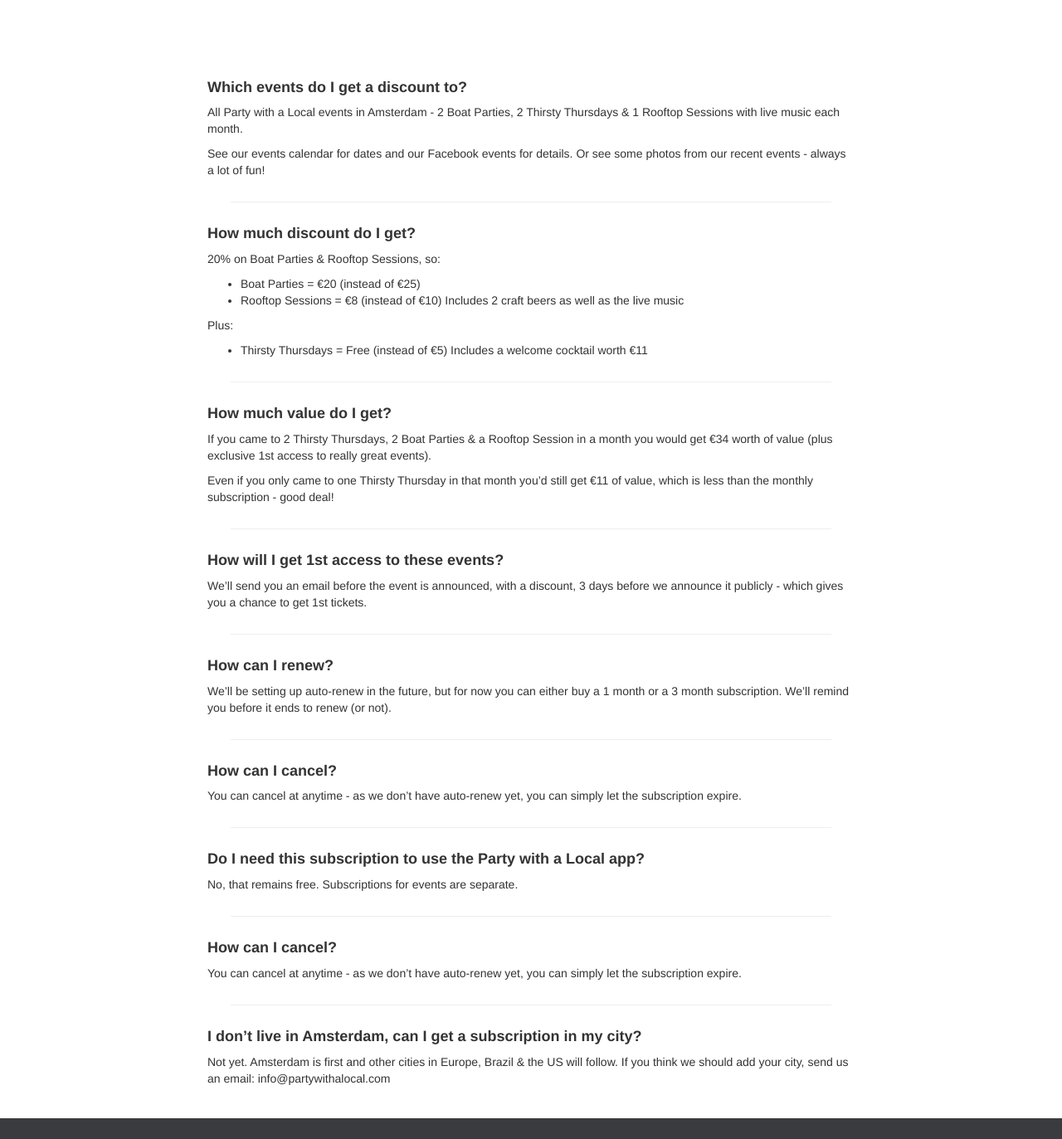
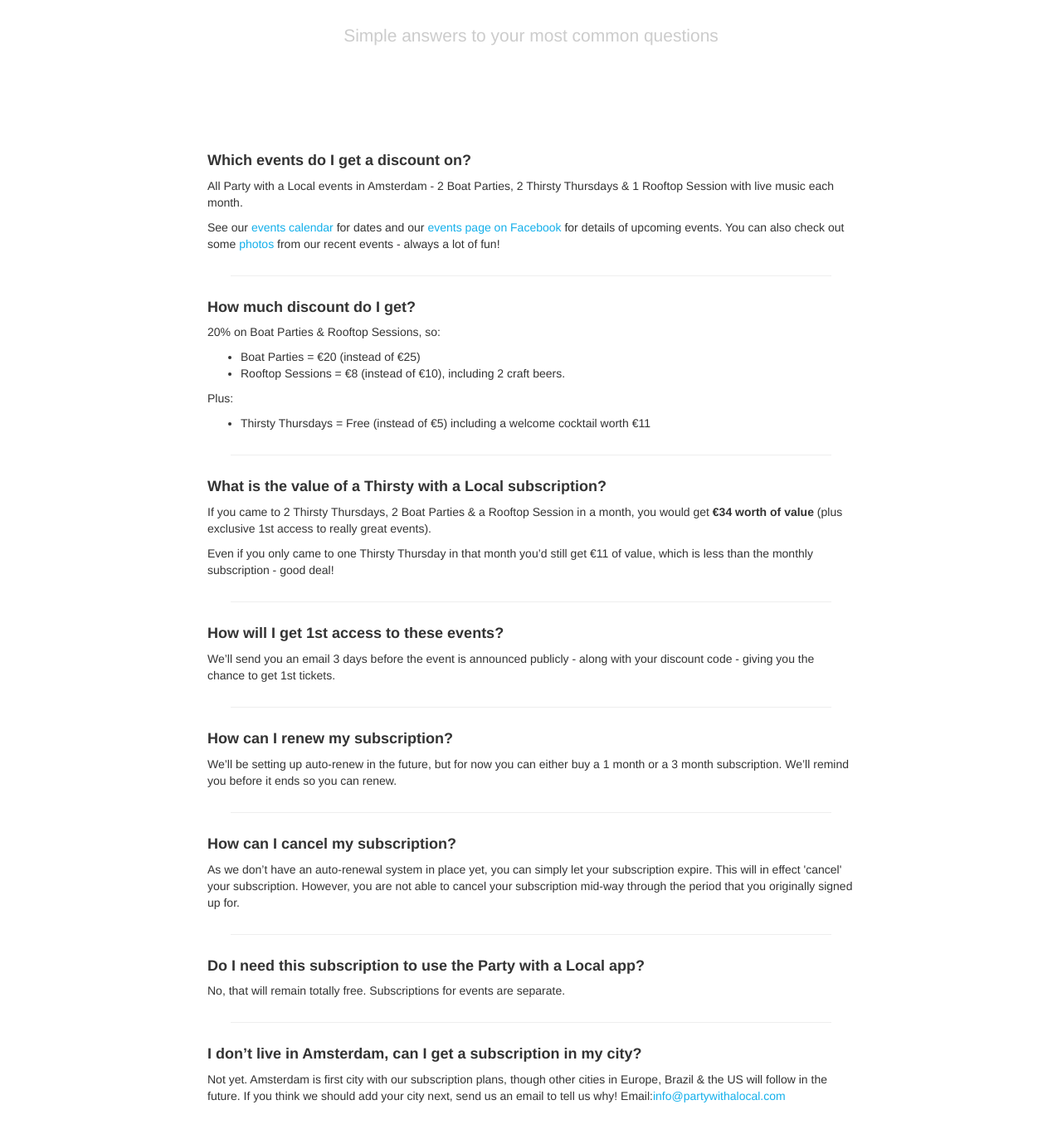
Before and after one commit to jaapbakker88/pwal_plans, a plain HTML site: page faq.html in a window 1280 px wide. Shown: the part 337-1710 px from the top of the page at 83% size. Drawn offline with nearby package versions, Linux system fonts and the light colour scheme.

Commit message:
copy checked by Izzy's face

```diff
--- a/faq.html
+++ b/faq.html
@@ -54,7 +54,7 @@
 	  	<div class="container">
 
 
-	  		<h1 class="text-center lead">Frequent questions</h1>
+	  		<h1 class="text-center lead">Frequently Asked Questions</h1>
 	  		<h2 class="text-center lead">Simple answers to your most common questions</h2>
 
 	  	</div><!-- /.container -->
@@ -68,10 +68,10 @@
 	  			<p>Answer</p>
 	  			 -->
 
-	  			<h4><strong>Which events do I get a discount to?</strong></h4>
-	  			<p>All Party with a Local events in Amsterdam - 2 Boat Parties, 2 Thirsty Thursdays & 1 Rooftop Sessions with live music each month.</p>
+	  			<h4><strong>Which events do I get a discount on?</strong></h4>
+	  			<p>All Party with a Local events in Amsterdam - 2 Boat Parties, 2 Thirsty Thursdays & 1 Rooftop Session with live music each month.</p>
 
-	  			<p>See our events calendar for dates and our Facebook events for details. Or see some photos from our recent events - always a lot of fun!</p>
+	  			<p>See our <a href="http://events.partywithalocal.com" target="_blank">events calendar</a> for dates and our <a href="https://www.facebook.com/PartywithaLocal/events" target="_blank">events page on Facebook</a> for details of upcoming events. You can also check out some <a href="https://www.facebook.com/PartywithaLocal/photos_stream?tab=photos_albums" target="_blank">photos</a> from our recent events - always a lot of fun!</p>
 
 	  			<hr>
 
@@ -79,56 +79,51 @@
 	  			<p>20% on Boat Parties & Rooftop Sessions, so:</p>
 				<ul>
 					<li>Boat Parties = €20 (instead of €25)</li>
-					<li>Rooftop Sessions = €8 (instead of €10) Includes 2 craft beers as well as the live music</li>
+					<li>Rooftop Sessions = €8 (instead of €10), including 2 craft beers.</li>
 				</ul>
 				<p>Plus:</p>
 				<ul>
-					<li>Thirsty Thursdays = Free (instead of €5) Includes a welcome cocktail worth €11</li>
+					<li>Thirsty Thursdays = Free (instead of €5) including a welcome cocktail worth €11</li>
 				</ul>
 
 	  			<hr>
 
-	  			<h4><strong>How much value do I get?</strong></h4>
-	  			<p>If you came to 2 Thirsty Thursdays, 2 Boat Parties & a Rooftop Session in a month you would get €34 worth of value (plus exclusive 1st access to really great events).</p>
+	  			<h4><strong>What is the value of a Thirsty with a Local subscription?</strong></h4>
+	  			<p>If you came to 2 Thirsty Thursdays, 2 Boat Parties & a Rooftop Session in a month, you would get <strong>€34 worth of value</strong> (plus exclusive 1st access to really great events).</p>
 
 				<p>Even if you only came to one Thirsty Thursday in that month you’d still get €11 of value, which is less than the monthly subscription - good deal!</p>
 
 	  			<hr>
 
 	  			<h4><strong>How will I get 1st access to these events?</strong></h4>
-	  			<p>We’ll send you an email before the event is announced, with a discount, 3 days before we announce it publicly - which gives you a chance to get 1st tickets.</p>
+	  			<p>We’ll send you an email 3 days before the event is announced publicly - along with your discount code - giving you the chance to get 1st tickets.</p>
 
 	  			<hr>
 
-	  			<h4><strong>How can I renew?</strong></h4>
-	  			<p>We’ll be setting up auto-renew in the future, but for now you can either buy a 1 month or a 3 month subscription. We’ll remind you before it ends to renew (or not).</p>
+	  			<h4><strong>How can I renew my subscription?</strong></h4>
+	  			<p>We’ll be setting up auto-renew in the future, but for now you can either buy a 1 month or a 3 month subscription. We’ll remind you before it ends so you can renew.</p>
 
 	  			<hr>
 
-	  			<h4><strong>How can I cancel?</strong></h4>
-	  			<p>You can cancel at anytime - as we don’t have auto-renew yet, you can simply let the subscription expire.</p>
+	  			<h4><strong>How can I cancel my subscription?</strong></h4>
+	  			<p>As we don’t have an auto-renewal system in place yet, you can simply let your subscription expire. This will in effect 'cancel' your subscription. However, you are not able to cancel your subscription mid-way through the period that you originally signed up for.</p>
 
 	  			<hr>
 
 	  			<h4><strong>Do I need this subscription to use the Party with a Local app?</strong></h4>
-	  			<p>No, that remains free. Subscriptions for events are separate.</p>
-
-	  			<hr>
-
-	  			<h4><strong>How can I cancel?</strong></h4>
-	  			<p>You can cancel at anytime - as we don’t have auto-renew yet, you can simply let the subscription expire.</p>
+	  			<p>No, that will remain totally free. Subscriptions for events are separate.</p>
 
 	  			<hr>
 
 	  			<h4><strong>I don’t live in Amsterdam, can I get a subscription in my city?</strong></h4>
-	  			<p>Not yet. Amsterdam is first and other cities in Europe, Brazil & the US will follow. If you think we should add your city, send us an email: info@partywithalocal.com</p>
+	  			<p>Not yet. Amsterdam is first city with our subscription plans, though other cities in Europe, Brazil & the US will follow in the future. If you think we should add your city next, send us an email to tell us why! Email:<a href="mailto:info@partywithalocal.com">info@partywithalocal.com</a></p>
 
 
 	  		</div>
   		</div>
   	</div>
 
-
+  	<section></section>
 
 
   	<footer>
```
Also changed, not shown: index.html (+18 -17 lines), partners.html (+2 -0 lines).
